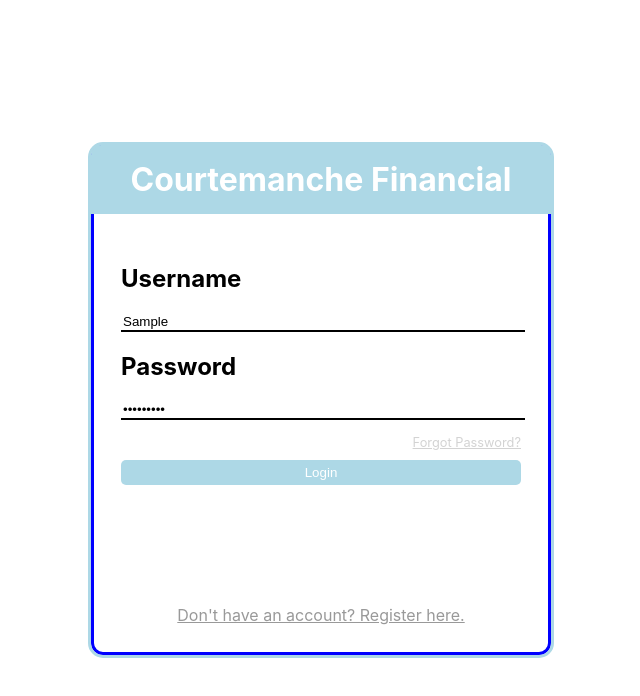
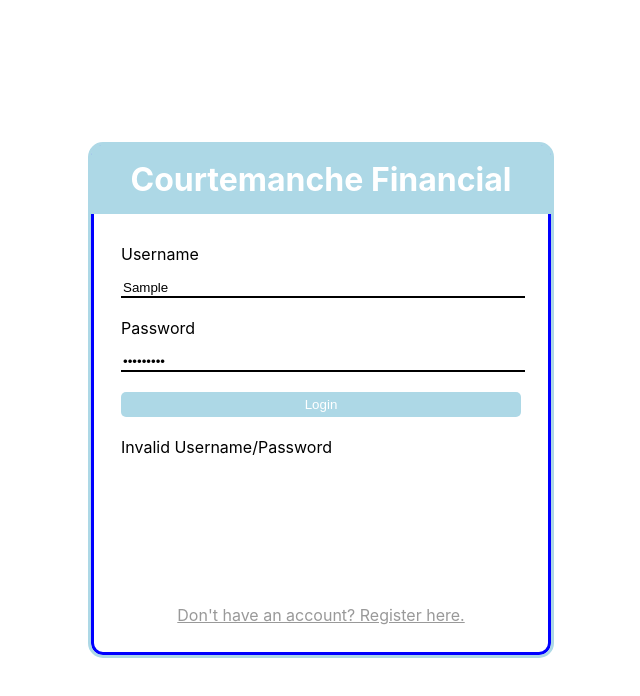
Before and after one commit to 0UTC4STD/stock-portfolio, a React (Create React App) app: page / in a window 1280 px wide. Both pictures are taken after typing "Sample", "Sample123" into the empty fields and a click on the input "Login". Shown: the top 696 px of the page, without its empty margins (319-959 px from the left). Built offline with nearby package versions, Linux system fonts and the light colour scheme; no server answers.

Commit message:
Invaild Creds

```diff
--- a/src/routes/LoginPage.js
+++ b/src/routes/LoginPage.js
@@ -8,6 +8,9 @@ const LoginPage = () => {
   const { register, handleSubmit, errors } = useForm();
   const navigate = useNavigate();
   const [isAuthenticated, setIsAuthenticated] = useState(false);
+
+  // Add a new state variable for invalid credentials
+  const [invalidCredentials, setInvalidCredentials] = useState(false);
 
   useEffect(() => {
     // Check if the user is already authenticated
@@ -47,9 +50,11 @@ const LoginPage = () => {
       localStorage.setItem('token', response.data.token);
 
       // Reload the page after successful login
-      navigate('/');
+      window.location.reload();
     } catch (error) {
       console.error(error);
+      // Set invalidCredentials state to true when login fails
+      setInvalidCredentials(true);
     }
   };
 
@@ -60,7 +65,7 @@ const LoginPage = () => {
           <h1>Courtemanche Financial</h1>
         </div>
         <form onSubmit={handleSubmit(onSubmit)}>
-          <h2 htmlFor="username">Username</h2>
+          <label htmlFor="username">Username</label>
           <input
             name="username"
             placeholder="Username"
@@ -68,7 +73,7 @@ const LoginPage = () => {
           />
           {errors && errors.username && <p>Username is required</p>}
 
-          <h2 htmlFor="password">Password</h2>
+          <label htmlFor="password">Password</label>
           <input
             type="password"
             name="password"
@@ -77,9 +82,10 @@ const LoginPage = () => {
           />
           {errors && errors.password && <p>Password is required</p>}
 
-          <Link to="/forgot-password" className="forgot-password-link">Forgot Password?</Link>
+          <input className="login-submit" type="submit" value="Login" />
 
-          <input className="login-submit" type="submit" value="Login" />
+          {/* Conditionally render the error message */}
+          {invalidCredentials && <p className="invalid-credentials">Invalid Username/Password</p>}
         </form>
         <div className="register-link">
           <Link to="/register">Don't have an account? Register here.</Link>
```
